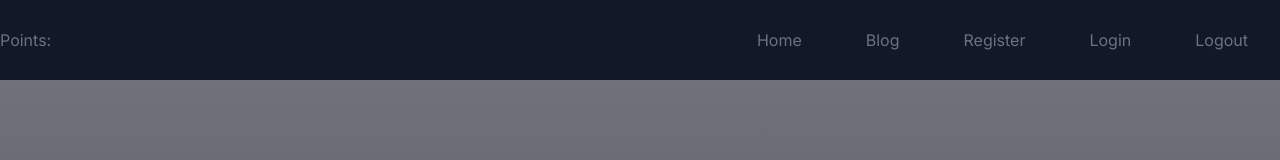
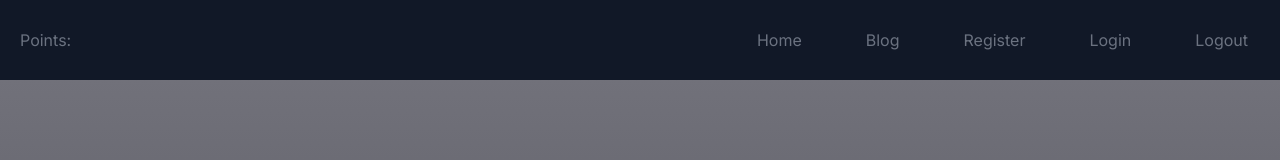
Before and after one commit to rkawk1234/Live-Score, a React (Create React App) app in the folder client/: page /register in a window 1280 px wide. Shown: the top 160 px of the page. Built offline with nearby package versions, Linux system fonts and the light colour scheme; a web font is replaced by a local one.

Commit message:
points visits attribute added for user

```diff
--- a/client/src/App.js
+++ b/client/src/App.js
@@ -38,7 +38,7 @@ function App() {
 
       <div className='flex justify-between w-full  h-20 bg-gray-900'>
 
-      <div className='my-auto text-gray-500 hover:scale-125'>Points: {user ? user.points : ""}</div>
+      <div className='my-auto pl-5 text-gray-500 hover:scale-125'>Points: {user ? user.points : ""}</div>
 
         <ul className='md:flex'>
 
@@ -64,9 +64,6 @@ function App() {
               onClick={()=>{
                 localStorage.clear()
 
-
-                // bool= !bool
-
               }}><Link to='/login'>Logout</Link></li>
 
 
--- a/client/src/components/register/index.js
+++ b/client/src/components/register/index.js
@@ -9,6 +9,9 @@ const Register = () => {
     const [name, setName ] = useState('')
     const [email, setEmail ] = useState('')
     const [password, setPassword] = useState('')
+    var points = 10000
+    var visits = 0
+
 
 
     async function registerUser(event) {
@@ -23,6 +26,8 @@ const Register = () => {
 				name,
 				email,
 				password,
+                points,
+                visits,
 			}),
 		})
 
```
Also changed, not shown: 2 other files (tests, documents, lock files or other folders).
